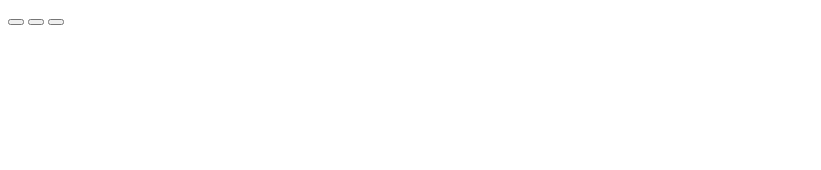
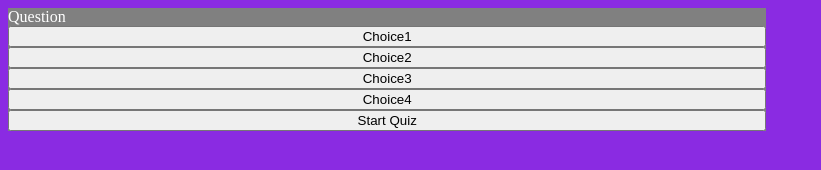
Before and after one commit to Brandonk1023/JavaScript-Quiz-Application, a plain HTML site: page index.html in a window 1280 px wide. Shown: the whole page, without its empty margins (0-821 px from the left). Drawn offline with Linux system fonts and the light colour scheme.

Commit message:
added beginning CSS styling, and beginning HTML

```diff
--- a/assets/style.css
+++ b/assets/style.css
@@ -0,0 +1,30 @@
+.correct {
+    color: greenyellow;
+}
+
+.incorrect {
+    color: red;
+}
+
+html {
+    background-color: blueviolet;
+}
+
+.question-container {
+    display: flex;
+    flex-direction: column;
+    background-color: gray;
+    width: 60%;
+    max-width: 80%;
+}
+
+.question {
+    color: white;
+}
+
+.choice {;
+}
+
+.startbutton {
+
+}
--- a/index.html
+++ b/index.html
@@ -1,23 +1,28 @@
 <!DOCTYPE html>
 <html lang="en">
+
 <head>
     <meta charset="UTF-8">
     <meta http-equiv="X-UA-Compatible" content="IE=edge">
     <meta name="viewport" content="width=device-width, initial-scale=1.0">
+    <link rel="stylesheet" href="assets\style.css">
     <title>JavaScript Quiz</title>
 </head>
+
 <body>
     <header></header>
     <main>
-        <div id="question" class="question"></div>
-        <div id="choice1" class="choice"></div>
-        <div id="choice2" class="choice"></div>
-        <div id="choice3" class="choice"></div>
-        <div id="choice4" class="choice"></div>
-        <button></button>
-        <button></button>
-        <button></button>
+        <section class="question-container">
+            <div id="question" class="question">Question</div>
+            <button id="choice1" class="choice">Choice1</button>
+            <button id="choice2" class="choice">Choice2</button>
+            <button id="choice3" class="choice">Choice3</button>
+            <button id="choice4" class="choice">Choice4</button>
+            <button id="startbutton" class="startbutton">Start Quiz</button>
+        </section>
     </main>
     <footer></footer>
+    <script src="assets\script.js"></script>
 </body>
+
 </html>
```
